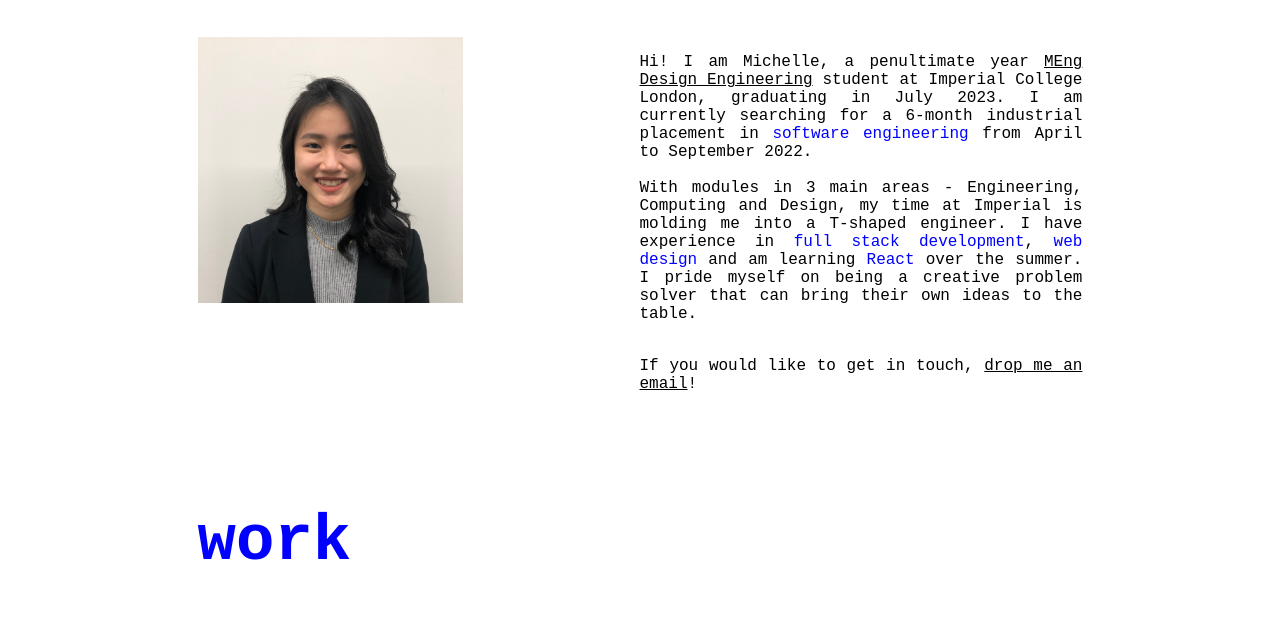
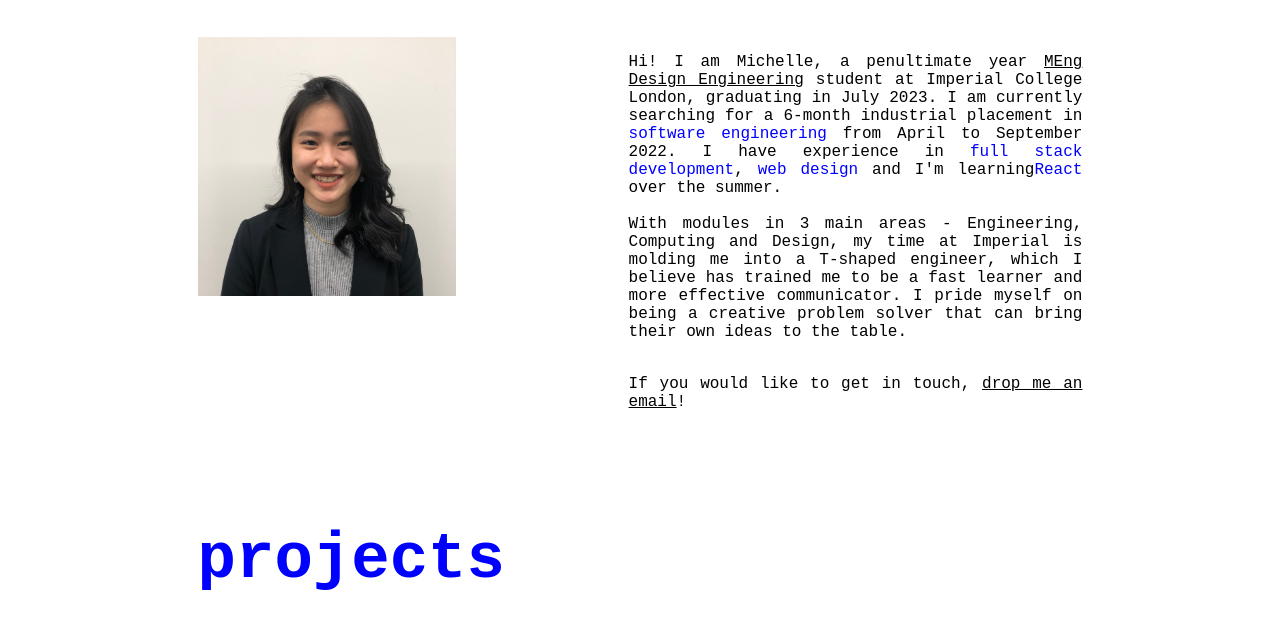
Before and after one commit to michelleleeyk/portfolio2.0, a plain HTML site: page index.html in a window 1280 px wide. Shown: the part 740-1366 px from the top of the page. Drawn offline with Linux system fonts and the light colour scheme.

Commit message:
edited bio

```diff
--- a/index.html
+++ b/index.html
@@ -57,14 +57,14 @@
                         target="_blank">MEng Design Engineering</a> student at Imperial College London,
                     graduating in July 2023. I am currently searching for a 6-month industrial placement in
                     <span class="contrast-color">software engineering</span> from April to September
-                    2022.<br><br>
+                    2022. I have experience in <span class="contrast-color">full stack development</span>, <span
+                        class="contrast-color">web design</span> and I'm learning<span
+                        class="contrast-color">React</span> over the summer. <br><br>
 
                     With modules in 3 main areas - Engineering, Computing and Design, my time at Imperial is molding me
-                    into a T-shaped engineer. I have experience in <span class="contrast-color">full stack
-                        development</span>, <span class="contrast-color">web design</span> and am learning
-                    <span class="contrast-color">React</span> over the summer. I pride myself on being a
-                    creative problem solver that
-                    can bring their own ideas to the table.<br>
+                    into a T-shaped engineer, which I believe has trained me to be a fast learner and more effective
+                    communicator. I pride myself on being a creative problem solver that can bring their own
+                    ideas to the table. <br>
 
                     <br>
                     <!--
@@ -104,7 +104,7 @@
     </section>
 
     <section id="work" class="work">
-        <h2 class="contrast-color">work</h2>
+        <h2 class="contrast-color">projects</h2>
 
         <!-- WORK - PROJECT TICKETS -->
         <div class="container">
```
